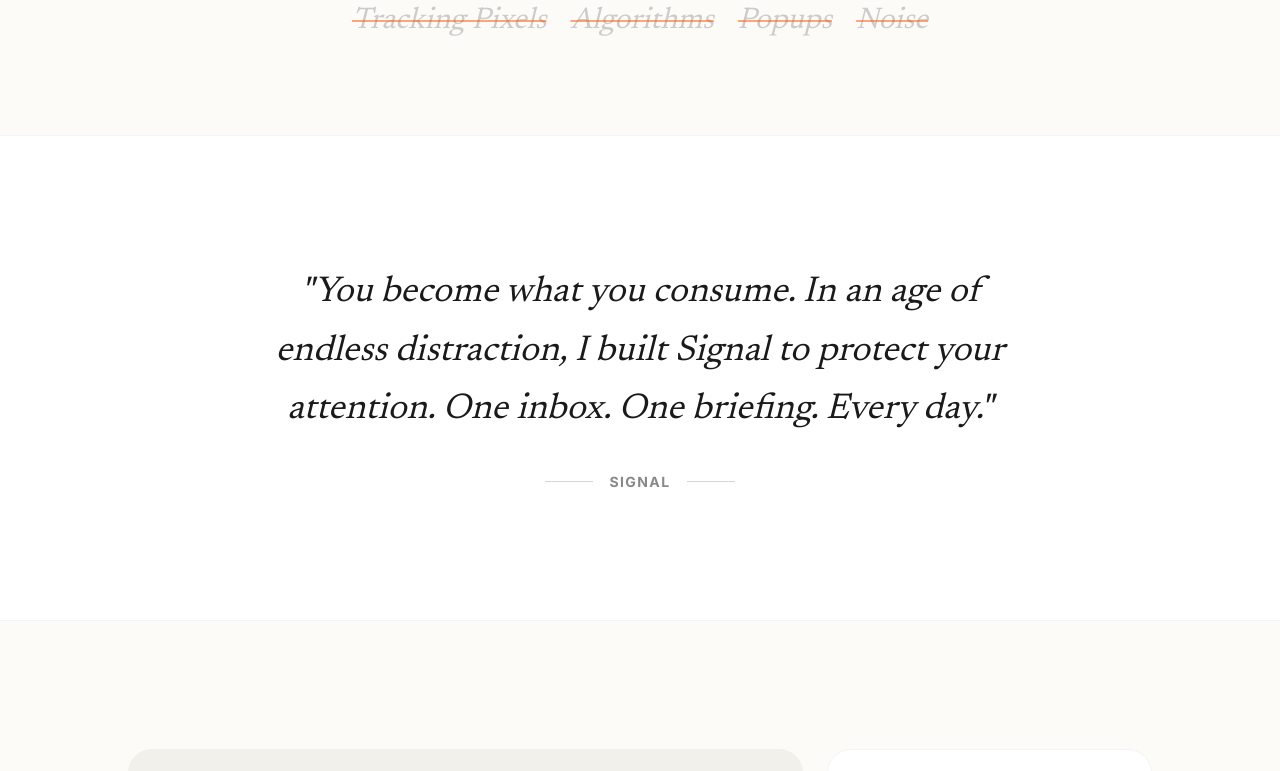
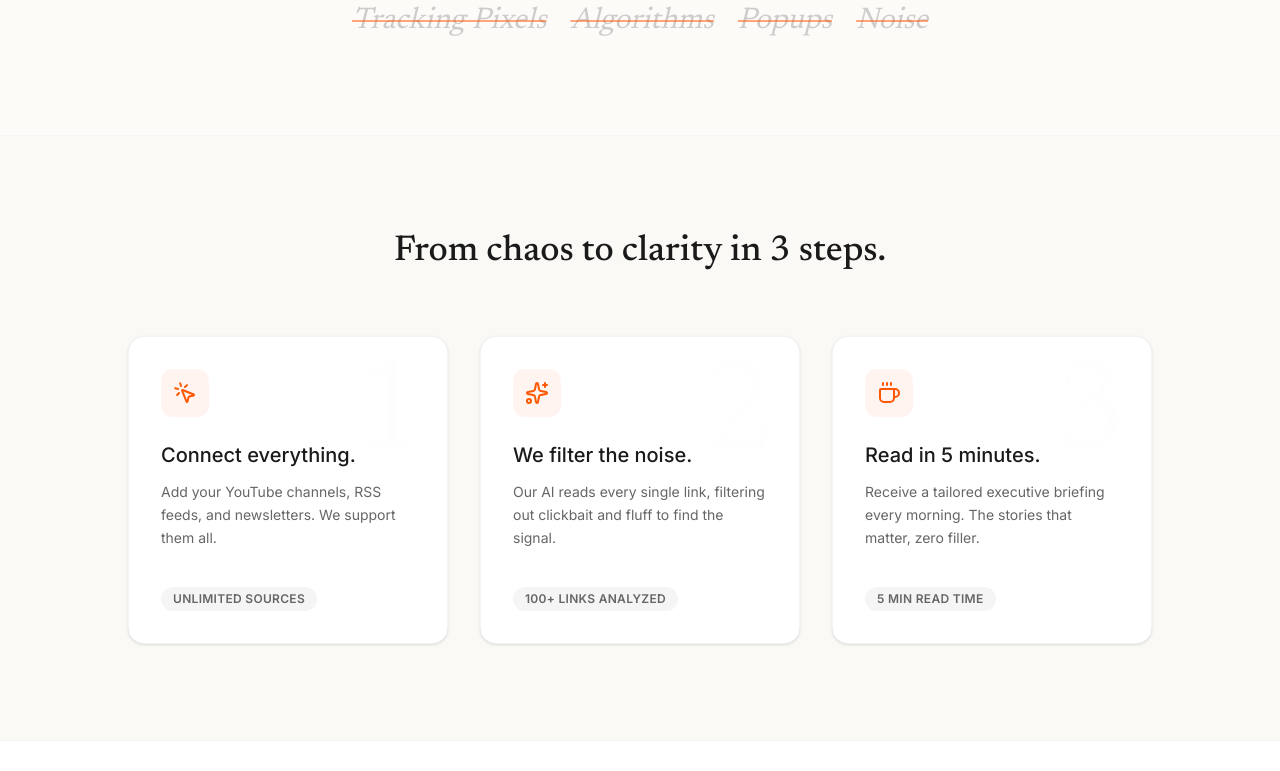
Before and after one commit to heyybhargav/personal-newsletter, a Next.js app: page /login in a window 1280 px wide. Shown: the part 1460-2231 px from the top of the page. Built offline with nearby package versions, Linux system fonts and the light colour scheme; no server answers.

Commit message:
feat: add how it works section

```diff
--- a/app/login/page.tsx
+++ b/app/login/page.tsx
@@ -8,6 +8,7 @@
 import AntiList from '@/components/landing/AntiList';
 import Manifesto from '@/components/landing/Manifesto';
 import Features from '@/components/landing/Features';
+import HowItWorks from '@/components/landing/HowItWorks';
 
 export default function LoginPage() {
     const router = useRouter();
@@ -71,6 +72,7 @@
 
             <Hero />
             <AntiList />
+            <HowItWorks />
             <Manifesto />
             <Features />
 
--- a/components/landing/HowItWorks.tsx
+++ b/components/landing/HowItWorks.tsx
@@ -1,48 +1,72 @@
 'use client';
 
 import { motion } from 'framer-motion';
+import { MousePointerClick, Sparkles, Coffee } from 'lucide-react';
 
 const steps = [
     {
-        num: '01',
-        title: 'Connect',
-        desc: 'Sync your favorite feeds. RSS, newsletters, YouTube channels, or Twitter lists.',
+        id: 1,
+        title: "Connect everything.",
+        description: "Add your YouTube channels, RSS feeds, and newsletters. We support them all.",
+        icon: MousePointerClick,
+        quantifier: "Unlimited Sources"
     },
     {
-        num: '02',
-        title: 'Curate',
-        desc: 'Our AI reads every single item, filtering for high-signal content based on your taste.',
+        id: 2,
+        title: "We filter the noise.",
+        description: "Our AI reads every single link, filtering out clickbait and fluff to find the signal.",
+        icon: Sparkles,
+        quantifier: "100+ Links Analyzed"
     },
     {
-        num: '03',
-        title: 'Digest',
-        desc: 'Receive one perfectly synthesized briefing at 8 AM. Read it in 5 minutes.',
-    },
+        id: 3,
+        title: "Read in 5 minutes.",
+        description: "Receive a tailored executive briefing every morning. The stories that matter, zero filler.",
+        icon: Coffee,
+        quantifier: "5 Min Read Time"
+    }
 ];
 
 export default function HowItWorks() {
     return (
-        <section className="py-32 px-6 border-t border-gray-100 bg-[#FDFBF7]">
-            <div className="max-w-4xl mx-auto">
-                <div className="grid grid-cols-1 md:grid-cols-3 gap-12 md:gap-8">
+        <section className="py-24 px-6 bg-[#FAF9F6] border-t border-gray-100">
+            <div className="max-w-5xl mx-auto">
+                <div className="text-center mb-16">
+                    <h2 className="text-3xl md:text-4xl font-serif font-medium text-[#1A1A1A] mb-4">
+                        From chaos to clarity in 3 steps.
+                    </h2>
+                </div>
+
+                <div className="grid grid-cols-1 md:grid-cols-3 gap-8">
                     {steps.map((step, i) => (
                         <motion.div
-                            key={step.num}
+                            key={step.id}
                             initial={{ opacity: 0, y: 20 }}
                             whileInView={{ opacity: 1, y: 0 }}
                             viewport={{ once: true }}
-                            transition={{ duration: 0.6, delay: i * 0.2 }}
-                            className="space-y-4"
+                            transition={{ duration: 0.5, delay: i * 0.1 }}
+                            className="bg-white p-8 rounded-2xl border border-gray-100 shadow-sm relative group hover:border-[#FF5700]/20 transition-colors"
                         >
-                            <span className="text-xs font-mono text-gray-400 tracking-widest">
-                                {step.num}
-                            </span>
-                            <h4 className="text-2xl font-bold text-[#1A1A1A]">
+                            {/* Step Number Background */}
+                            <div className="absolute top-4 right-6 text-9xl font-serif text-gray-50 opacity-10 select-none pointer-events-none group-hover:text-[#FF5700]/10 transition-colors">
+                                {step.id}
+                            </div>
+
+                            <div className="w-12 h-12 bg-[#FFF4F0] rounded-xl flex items-center justify-center mb-6 text-[#FF5700]">
+                                <step.icon className="w-6 h-6" />
+                            </div>
+
+                            <h3 className="text-xl font-medium text-[#1A1A1A] mb-3 relative z-10">
                                 {step.title}
-                            </h4>
-                            <p className="text-base text-gray-500 font-light leading-relaxed">
-                                {step.desc}
+                            </h3>
+
+                            <p className="text-[#666666] leading-relaxed mb-6 h-20 text-sm relative z-10">
+                                {step.description}
                             </p>
+
+                            <div className="inline-flex items-center px-3 py-1 bg-[#F5F5F5] rounded-full text-xs font-semibold text-[#666666] uppercase tracking-wide group-hover:bg-[#FF5700]/10 group-hover:text-[#FF5700] transition-colors relative z-10">
+                                {step.quantifier}
+                            </div>
                         </motion.div>
                     ))}
                 </div>
```
